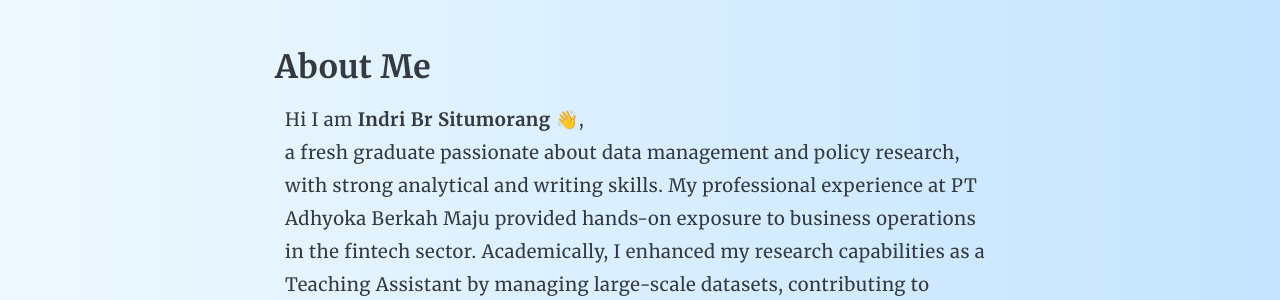
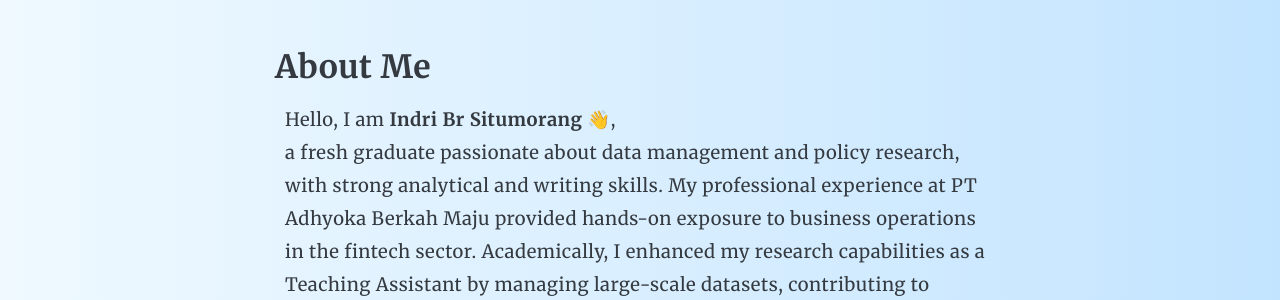
Before and after one commit to indristmrg/indristmrg.github.io, a Jekyll site: the page built from pages/about.md, in a window 1280 px wide and 900 px high. Shown: the part 154-454 px from the top of the window. Built offline with Jekyll 4.4.1, drawn with Linux system fonts in a browser that asks for light colours; emoji names are drawn with the system emoji font.

Commit message:
Change theme configuration to fix error run locally

```diff
--- a/Gemfile
+++ b/Gemfile
@@ -2,3 +2,4 @@
 
 gem "github-pages", group: :jekyll_plugins
 gem 'wdm', '>= 0.1.0' if Gem.win_platform?
+gem "minima"
--- a/_config.yml
+++ b/_config.yml
@@ -5,7 +5,8 @@
                       I am Indri Br Situmorang.
 baseurl             : ""            # Change to empty quotes if you are hosting your site at <your-username>.github.io directly
 repository          : indristmrg/indristmrg.github.io      # Change to <your-username>/<your-username>.github.io (or remove it if you don't need remote projects)
-remote_theme        : indristmrg/indristmrg.github.io
+# remote_theme        : indristmrg/indristmrg.github.io
+theme : minima
 open_new_tab        : false                    # Opens external URLs in new tab (works for posts, projects and navbar only)
 
 
@@ -13,6 +14,8 @@
 plugins:
   - jemoji
 
+# Disable GitHub Metadata
+github: [metadata]
 
 ### Navbar Settings ###
 nav_exclude:                                            # The following paths are excluded from navbar
--- a/pages/about.md
+++ b/pages/about.md
@@ -8,7 +8,7 @@
 
 ## **About Me**
 
-Hi I am **{{ site.author.name }}** :wave:,<br>
+Hello, I am **{{ site.author.name }}** :wave:,<br>
 a fresh graduate passionate about data management and policy research, with strong analytical and writing skills. My professional experience at PT Adhyoka Berkah Maju provided hands-on exposure to business operations in the fintech sector. Academically, I enhanced my research capabilities as a Teaching Assistant by managing large-scale datasets, contributing to publications, and refining my organizational and communication skills. I am a resilient and adaptable team player with a strong eagerness to continuously learn and grow, demonstrated by my perseverance in overcoming personal challenges and completing my degree on schedule within eight (8) semesters.
 
 
```
Also changed, not shown: Gemfile.lock.
